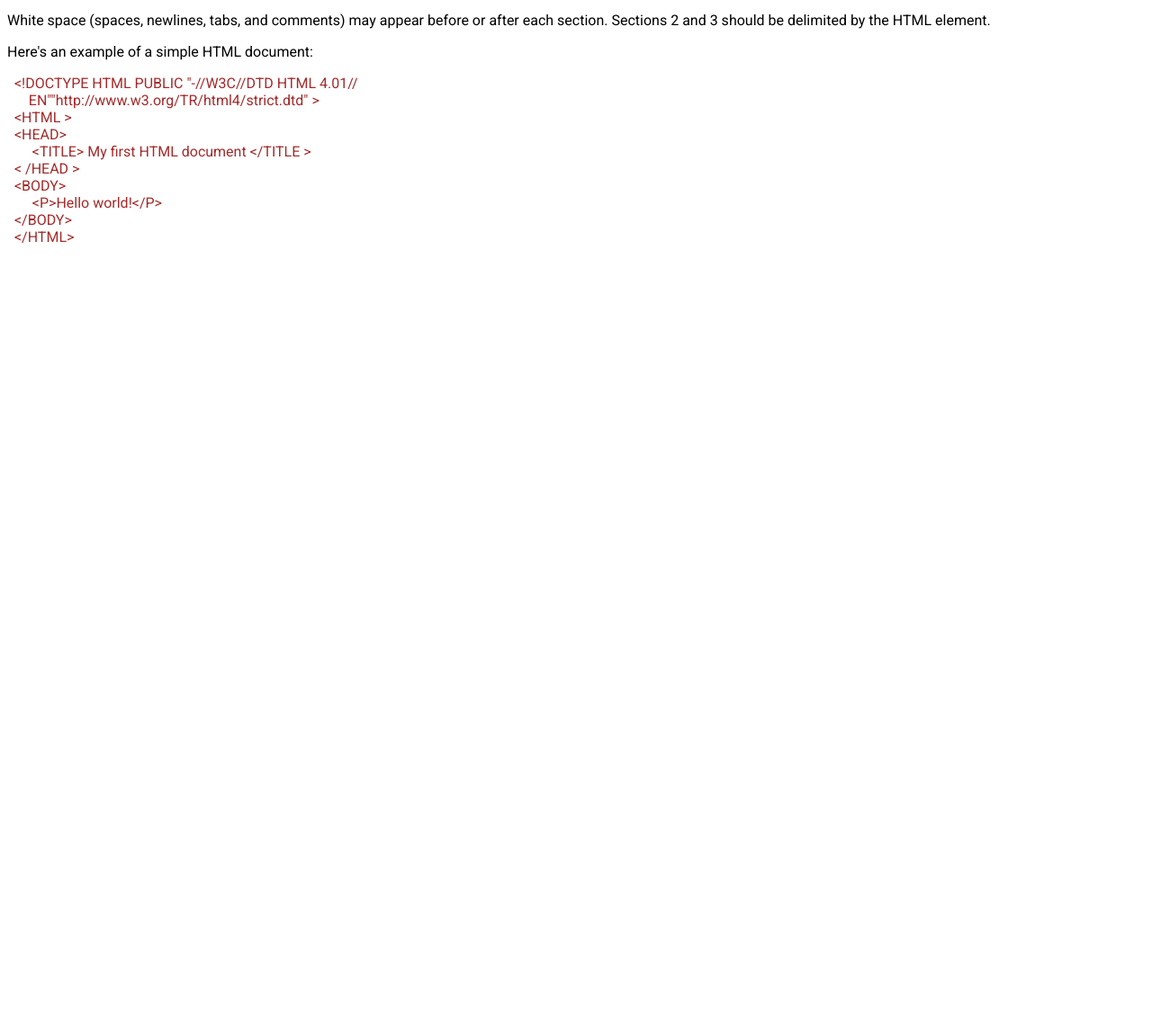
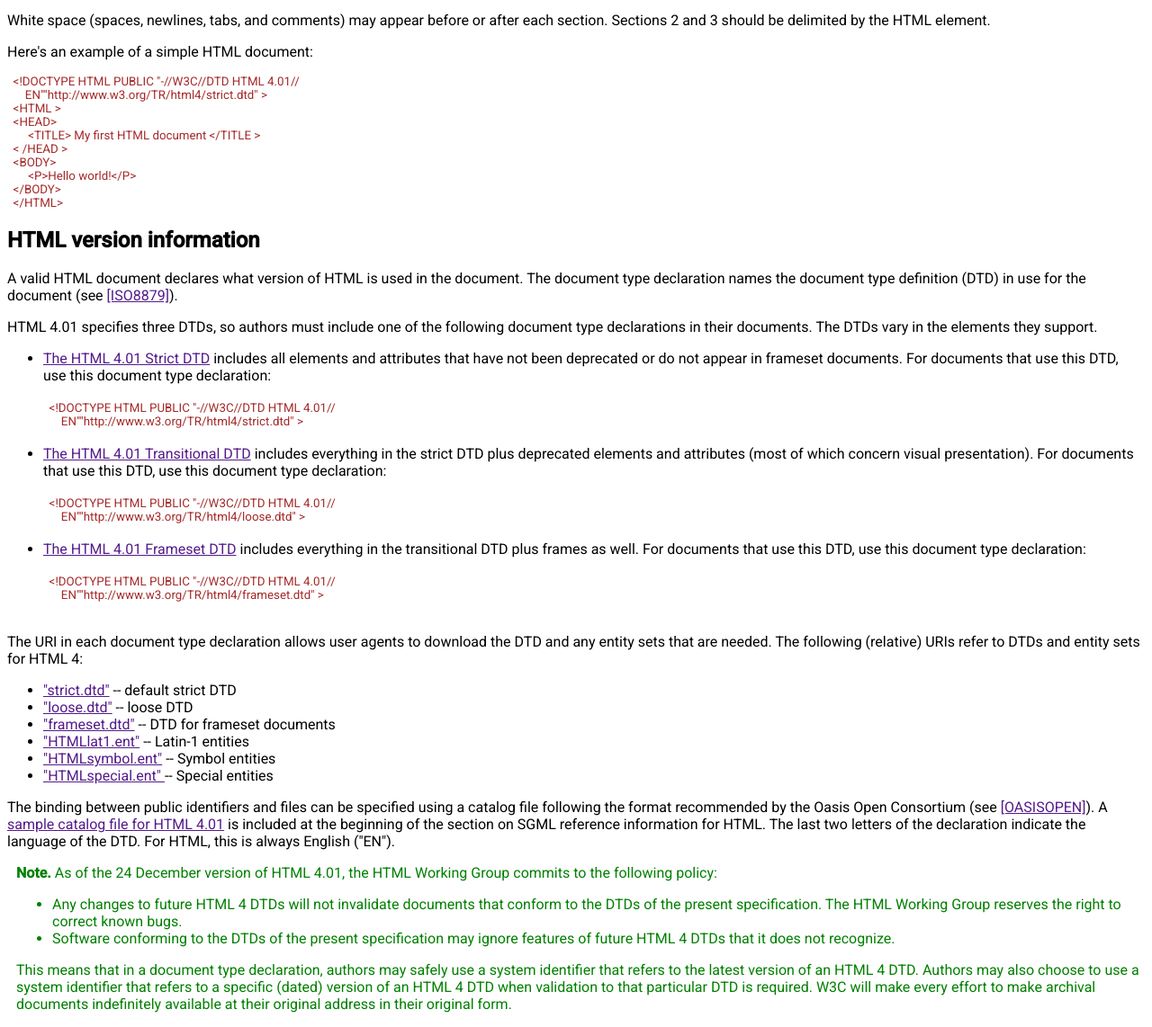
Before and after one commit to IvanARodriguez/htmlCodeAlong, a plain HTML site: page index.html in a window 1280 px wide. Shown: the part 681-1823 px from the top of the page at 90% size. Before the commit the page ends 962 px from the top, so only its background shows below. Drawn offline with Linux system fonts and the light colour scheme.

Commit message:
A section 7.2 created

```diff
--- a/index.html
+++ b/index.html
@@ -74,7 +74,7 @@
         <p>White space (spaces, newlines, tabs, and comments) may appear before or after each section. Sections 2 and 3 should be delimited by the HTML element.</p>
         <p>Here's an example of a simple HTML document:</p>
         <!-- &lt; , &gt;, &nbsp; used for code sample indentation -->
-        <div style="color: brown;">
+        <div style="color: brown; font-size: smaller;">
         &nbsp;&nbsp;&lt;!DOCTYPE HTML PUBLIC "-//W3C//DTD HTML 4.01//<br>
         &nbsp;&nbsp;&nbsp;&nbsp;&nbsp;&nbsp;EN""http://www.w3.org/TR/html4/strict.dtd" &gt; <br>
         &nbsp;&nbsp;&lt;HTML &gt; <br>
@@ -88,7 +88,49 @@
         </div>
     </section>
     <!-- Create the 7.2 section -->
+    <section id="7" class="2">
+        <h2>HTML version information</h2>
+        <p>A valid HTML document declares what version of HTML is used in the document. The document type declaration names the document type definition (DTD) in use for the document (see <a href="">[ISO8879]</a>).</p>
+        <p>HTML 4.01 specifies three DTDs, so authors must include one of the following document type declarations in their documents. The DTDs vary in the elements they support.</p>
+        <ul>
+            <li><a href="">The HTML 4.01 Strict DTD</a>  includes all elements and attributes that have not been deprecated or do not appear in frameset documents. For documents that use this DTD, use this document type declaration:
+            </li> <br>
+            <div style="color: brown; font-size: smaller;">&nbsp;&nbsp;&lt;!DOCTYPE HTML PUBLIC "-//W3C//DTD HTML 4.01//<br>
+                &nbsp;&nbsp;&nbsp;&nbsp;&nbsp;&nbsp;EN""http://www.w3.org/TR/html4/strict.dtd" &gt; <br></div> <br>
 
+            <li><a href="">The HTML 4.01 Transitional DTD</a>  includes everything in the strict DTD plus deprecated elements and attributes (most of which concern visual presentation). For documents that use this DTD, use this document type declaration:</li> <br>
+
+            <div style="color: brown; font-size: smaller;">&nbsp;&nbsp;&lt;!DOCTYPE HTML PUBLIC "-//W3C//DTD HTML 4.01//<br>
+                &nbsp;&nbsp;&nbsp;&nbsp;&nbsp;&nbsp;EN""http://www.w3.org/TR/html4/loose.dtd" &gt; <br></div> <br>
+
+            <li><a href="">The HTML 4.01 Frameset DTD</a>  includes everything in the transitional DTD plus frames as well. For documents that use this DTD, use this document type declaration:
+            </li> <br>
+
+            <div style="color: brown; font-size: smaller;">&nbsp;&nbsp;&lt;!DOCTYPE HTML PUBLIC "-//W3C//DTD HTML 4.01//<br>
+                &nbsp;&nbsp;&nbsp;&nbsp;&nbsp;&nbsp;EN""http://www.w3.org/TR/html4/frameset.dtd" &gt; <br></div> <br>
+        </ul>
+        <p>The URI in each document type declaration allows user agents to download the DTD and any entity sets that are needed. The following (relative) URIs refer to DTDs and entity sets for HTML 4:</p>
+        <ul>
+            <li><a href="">"strict.dtd"</a> -- default strict DTD</li>
+            <li><a href="">"loose.dtd"</a> -- loose DTD</li>
+            <li><a href="">"frameset.dtd"</a> -- DTD for frameset documents</li>
+            <li><a href="">"HTMLlat1.ent"</a> -- Latin-1 entities </li>
+            <li><a href="">"HTMLsymbol.ent"</a> -- Symbol entities</li>
+            <li><a href="">"HTMLspecial.ent" </a> -- Special entities</li>
+        </ul>
+        <p>The binding between public identifiers and files can be specified using a catalog file following the format recommended by the Oasis Open Consortium (see <a href="">[OASISOPEN]</a>). A <a href="">sample catalog file for HTML 4.01</a>  is included at the beginning of the section on SGML reference information for HTML. The last two letters of the declaration indicate the language of the DTD. For HTML, this is always English ("EN").</p>
+
+        <div style="padding-left: 10px; color: green;">
+            <p><strong>Note.</strong> As of the 24 December version of HTML 4.01, the HTML Working Group commits to the following policy:</p>
+            <ul>
+                <li>Any changes to future HTML 4 DTDs will not invalidate documents that conform to the DTDs of the present specification. The HTML Working Group reserves the right to correct known bugs.</li>
+                <li>Software conforming to the DTDs of the present specification may ignore features of future HTML 4 DTDs that it does not recognize.</li>
+            </ul>
+            <p>This means that in a document type declaration, authors may safely use a system identifier that refers to the latest version of an HTML 4 DTD. Authors may also choose to use a system identifier that refers to a specific (dated) version of an HTML 4 DTD when validation to that particular DTD is required. W3C will make every effort to make archival documents indefinitely available at their original address in their original form.</p>
+        </div>
+
+
+    </section>
     <!-- Create the 7.3 section -->
 
     <!-- Create the 7.4 section -->
```
